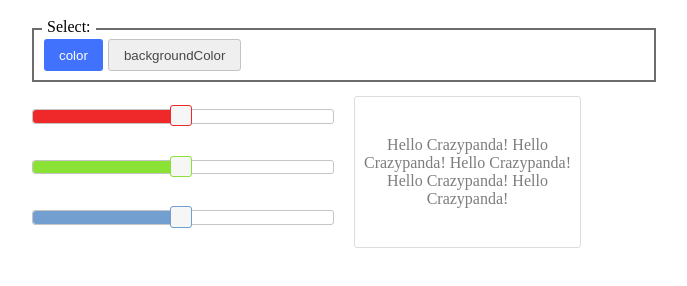
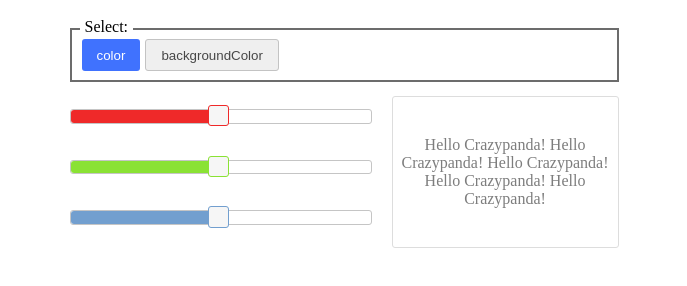
Before and after one commit to forw1k/colors, a plain HTML site: page index.html in a window 1280 px wide. Shown: the whole page, without its empty margins (308-995 px from the left). Drawn offline with nearby package versions, Linux system fonts and the light colour scheme.

Commit message:
Update main.css

```diff
--- a/main.css
+++ b/main.css
@@ -1,5 +1,5 @@
 .wrapper {
-    width: 600px;
+    width: 525px;
     height: 220px;
     margin: 0 auto;
     padding-top: 20px;
```
